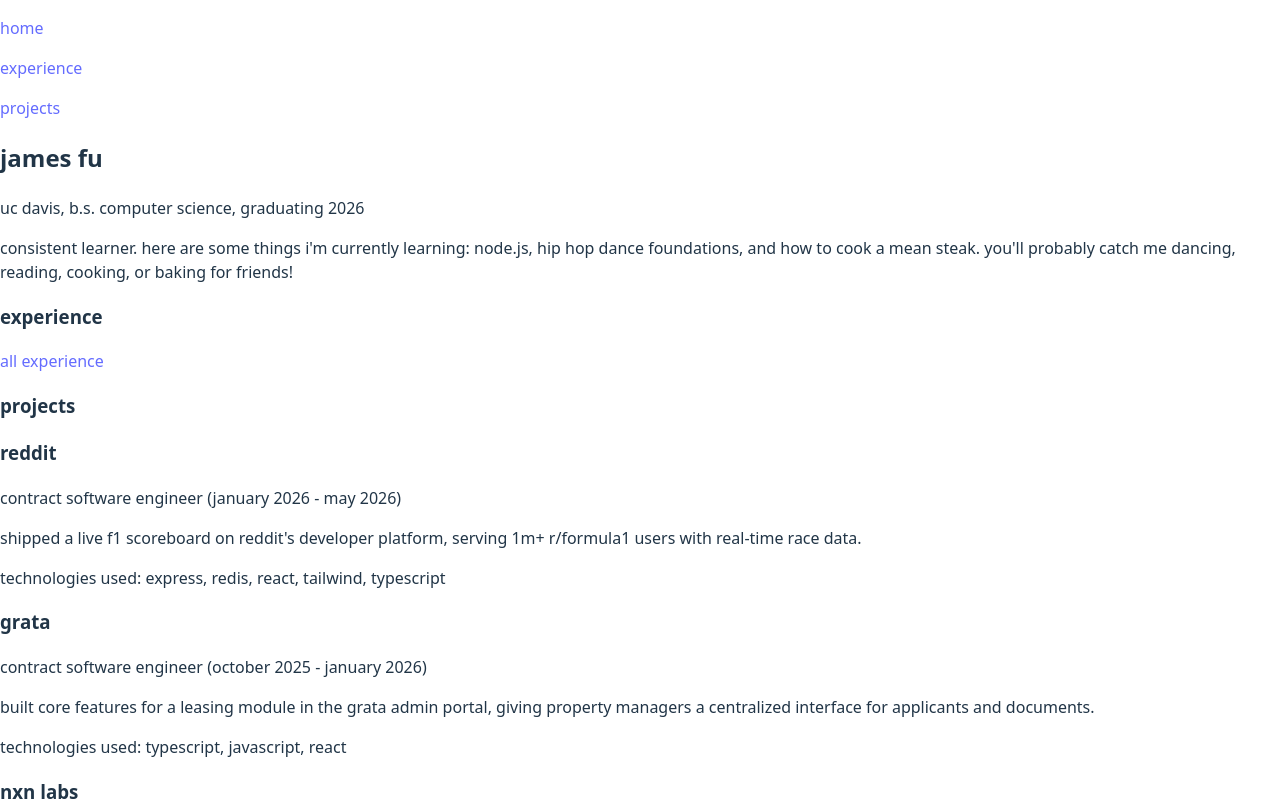
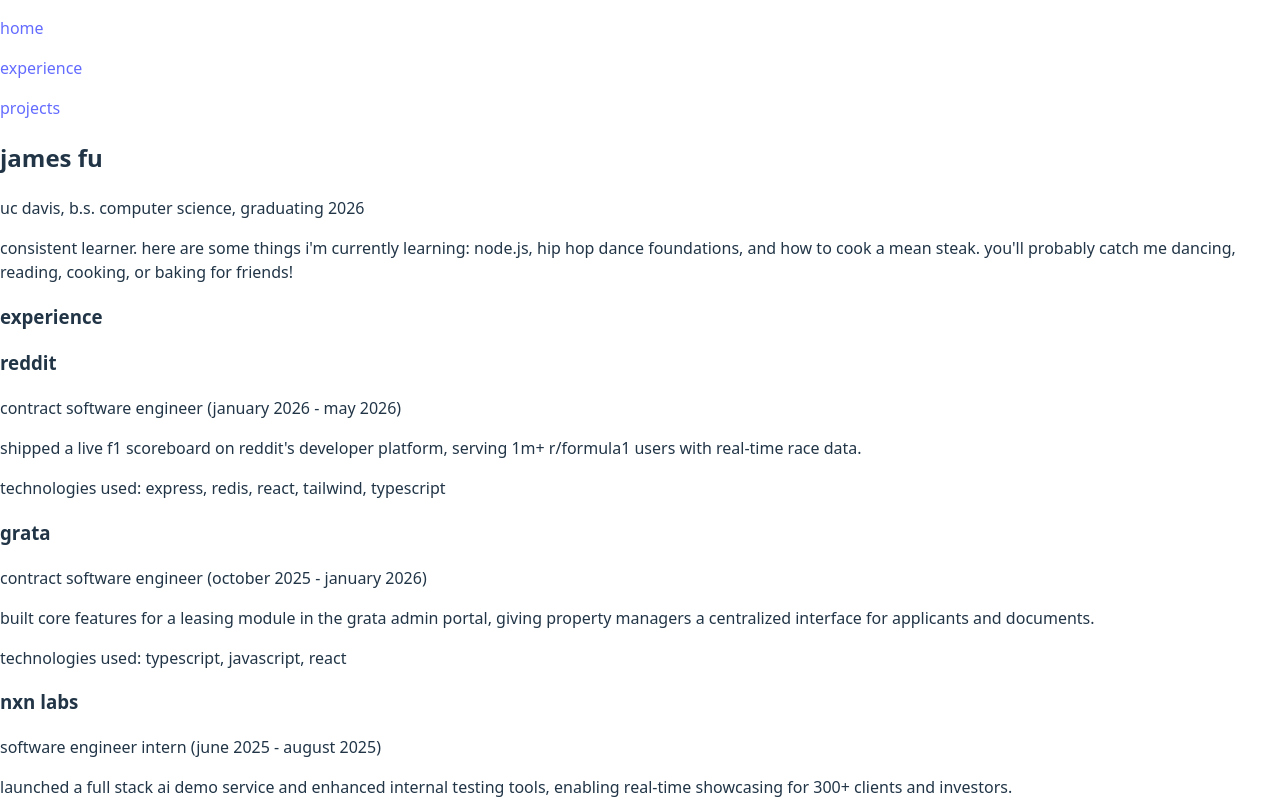
Before and after one commit to jame824/portfolio, a React (Vite) app: page / in a window 1280 px wide. Shown: the top 801 px of the page. Built offline with nearby package versions, Linux system fonts and the light colour scheme.

Commit message:
feat: created reusable experience component

```diff
--- a/src/components/ExperienceItem.jsx
+++ b/src/components/ExperienceItem.jsx
@@ -1,7 +1,18 @@
 import React from 'react';
 
-const ExperienceItem = () => {
-  return <div>ExperienceItem</div>;
+const ExperienceItem = ({
+  experience: { company, role, start, end, summary, tech },
+}) => {
+  return (
+    <div>
+      <h3>{company.toLowerCase()}</h3>
+      <p>
+        {role.toLowerCase()} ({start.toLowerCase()} - {end.toLowerCase()})
+      </p>
+      <p>{summary.toLowerCase()}</p>
+      <p>technologies used: {tech.join(', ').toLowerCase()}</p>
+    </div>
+  );
 };
 
 export default ExperienceItem;
--- a/src/pages/Home.jsx
+++ b/src/pages/Home.jsx
@@ -1,6 +1,7 @@
 import React from 'react';
 import { Link } from 'react-router-dom';
 import experiences from '../data/experience.json';
+import ExperienceItem from '../components/ExperienceItem';
 
 const Home = () => {
   return (
@@ -20,6 +21,9 @@
 
       <div>
         <h3>experience</h3>
+        {experiences.slice(0, 3).map((experience) => (
+          <ExperienceItem key={experience.company} experience={experience} />
+        ))}
         <Link to="/experience">
           <p>all experience</p>
         </Link>
@@ -27,17 +31,6 @@
 
       <div>
         <h3>projects</h3>
-        {experiences.slice(0, 3).map((experience) => (
-          <div key={experience.company}>
-            <h3>{experience.company.toLowerCase()}</h3>
-            <p>
-              {experience.role.toLowerCase()} ({experience.start.toLowerCase()}{' '}
-              - {experience.end.toLowerCase()})
-            </p>
-            <p>{experience.summary.toLowerCase()}</p>
-            <p>technologies used: {experience.tech.join(', ').toLowerCase()}</p>
-          </div>
-        ))}
         <Link to="/projects">
           <p>all projects</p>
         </Link>
```
